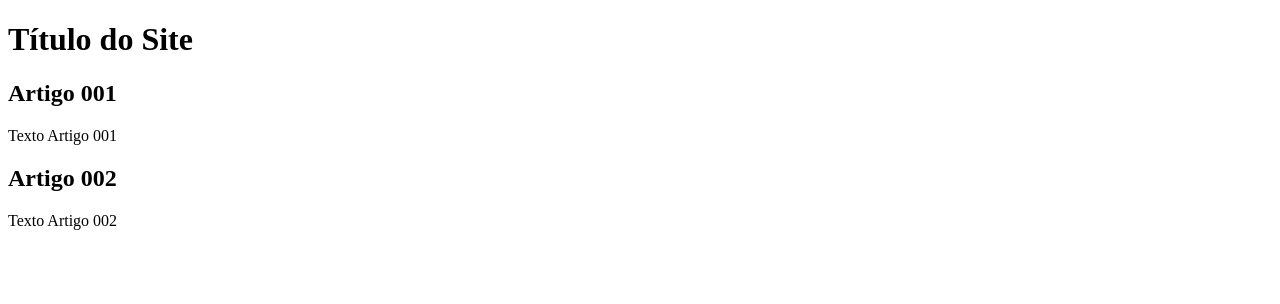
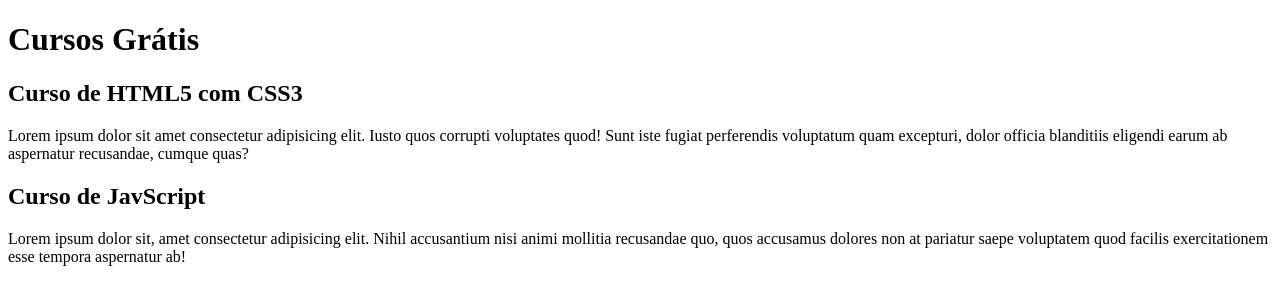
Before and after one commit to NielTobias/projeto-site, a plain HTML site: page index.html in a window 1280 px wide. Drawn offline with Linux system fonts and the light colour scheme.

Commit message:
comecei escrever conteudo

```diff
--- a/index.html
+++ b/index.html
@@ -9,15 +9,15 @@
 <body>
     <main>
         <header>
-        <h1>Título do Site</h1>
+        <h1>Cursos Grátis</h1>
     </header>
     <article>
-        <h2>Artigo 001</h2>
-        <p>Texto Artigo 001</P>
+        <h2>Curso de HTML5 com CSS3</h2>
+        <p>Lorem ipsum dolor sit amet consectetur adipisicing elit. Iusto quos corrupti voluptates quod! Sunt iste fugiat perferendis voluptatum quam excepturi, dolor officia blanditiis eligendi earum ab aspernatur recusandae, cumque quas?</P>
         </article>
         <article>
-        <h2>Artigo 002</h2>
-        <p>Texto Artigo 002</p>
+        <h2>Curso de JavScript</h2>
+        <p>Lorem ipsum dolor sit, amet consectetur adipisicing elit. Nihil accusantium nisi animi mollitia recusandae quo, quos accusamus dolores non at pariatur saepe voluptatem quod facilis exercitationem esse tempora aspernatur ab!</p>
         </article>
     </main>
 </body>
```
